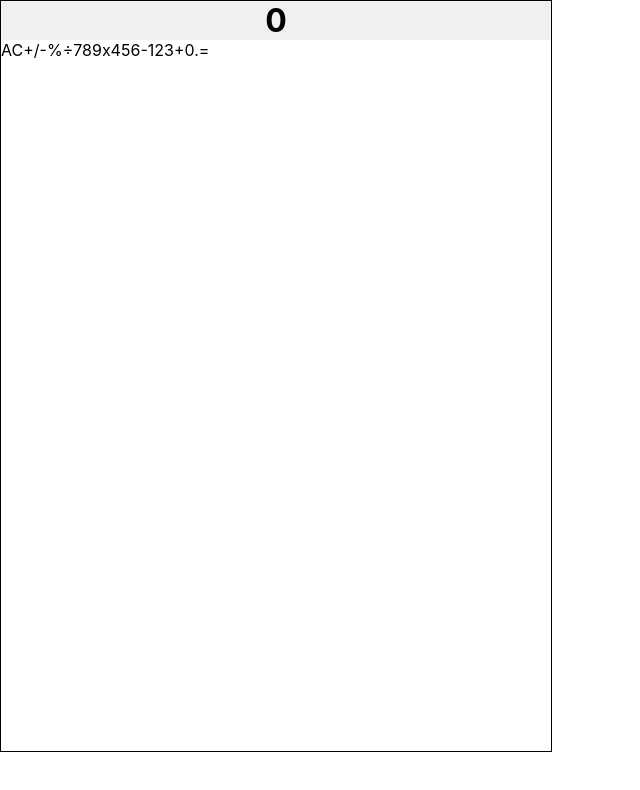
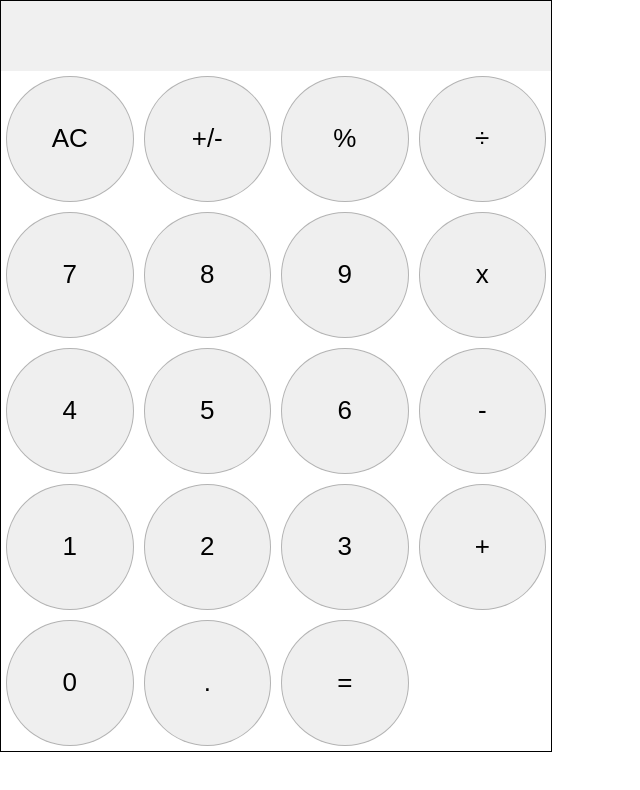
Before and after one commit to MarcDwyer/Calculator-App, a React (Vite) app: page / in a window 1280 px wide. Shown: the top 790 px of the page, without its empty margins (0-640 px from the left). Built offline with nearby package versions, Linux system fonts and the light colour scheme.

Commit message:
added handleClick handler

```diff
--- a/src/components/Calculator.tsx
+++ b/src/components/Calculator.tsx
@@ -1,4 +1,4 @@
-import { useState } from "react";
+import { Fragment, useState } from "react";
 import CalculatorStyles from "./CalculatorStyles";
 
 const calcCells = [
@@ -8,18 +8,56 @@ const calcCells = [
   ["1", "2", "3", "+"],
   ["0", ".", "="],
 ];
+const operators = new Set(["+", "-", "x", "÷", "*"]);
 
 export function Calculator() {
-  const [display, setDisplay] = useState("0");
+  const [display, setDisplay] = useState<string>("");
+
+  const handleClick = (value: string) => {
+    console.log({ value, display });
+    if (operators.has(display[display.length - 1]) && operators.has(value)) {
+      return;
+    } else if (value === "AC") {
+      setDisplay("");
+    } else if (value === "=") {
+      setDisplay(eval(display).toString());
+    } else if (value === "x") {
+      setDisplay(display + "*");
+    } else if (value === "-") {
+      setDisplay(display + "-");
+    } else if (value === "+") {
+      setDisplay(display + "+");
+    } else if (value === "÷") {
+      setDisplay(display + "/");
+    } else if (value === "%") {
+      setDisplay(display + "%");
+    } else if (value === "+/-") {
+      setDisplay(display * -1);
+    } else if (value === ".") {
+      setDisplay(display + ".");
+    } else {
+      setDisplay(display + value);
+    }
+  };
+
   return (
     <CalculatorStyles.Container>
       <CalculatorStyles.Display>{display}</CalculatorStyles.Display>
       <CalculatorStyles.CellsContainer>
         {calcCells.map((row, rowIndex) => {
           return (
-            <div key={rowIndex} className="cell">
-              {row}
-            </div>
+            <Fragment key={rowIndex}>
+              {row.map((cell, cellIndex) => {
+                return (
+                  <CalculatorStyles.Cell
+                    key={`${rowIndex}${cellIndex}`}
+                    onClick={() => handleClick(cell)}
+                  >
+                    <span>{cell}</span>
+                  </CalculatorStyles.Cell>
+                );
+              })}
+            </Fragment>
           );
         })}
       </CalculatorStyles.CellsContainer>
--- a/src/components/CalculatorStyles.ts
+++ b/src/components/CalculatorStyles.ts
@@ -13,14 +13,40 @@ const Display = styled.span`
   font-size: 2em;
   background-color: #f0f0f0;
   color: #000;
+  height: 55px;
+  padding: 10px 10px;
 `;
 
 const CellsContainer = styled.div`
+  display: grid;
+  height: 100%;
+  width: 100%;
+  grid-template-columns: repeat(4, 1fr);
+`;
+const Row = styled.div`
   display: flex;
-  flex-wrap: nowrap;
+  border: 1px solid red;
+`;
+const Cell = styled.button`
+  display: flex;
+  text-align: center;
+  border: 1px solid rgba(0, 0, 0, 0.25);
+  border-radius: 50%;
+  margin: 5px;
+  cursor: pointer;
+
+  &:hover {
+    background-color: #f0f0f0;
+  }
+
+  span {
+    margin: auto;
+  }
 `;
 export default {
   Container,
   Display,
   CellsContainer,
+  Row,
+  Cell,
 };
```
Also changed, not shown: src/logo.svg (deleted).
